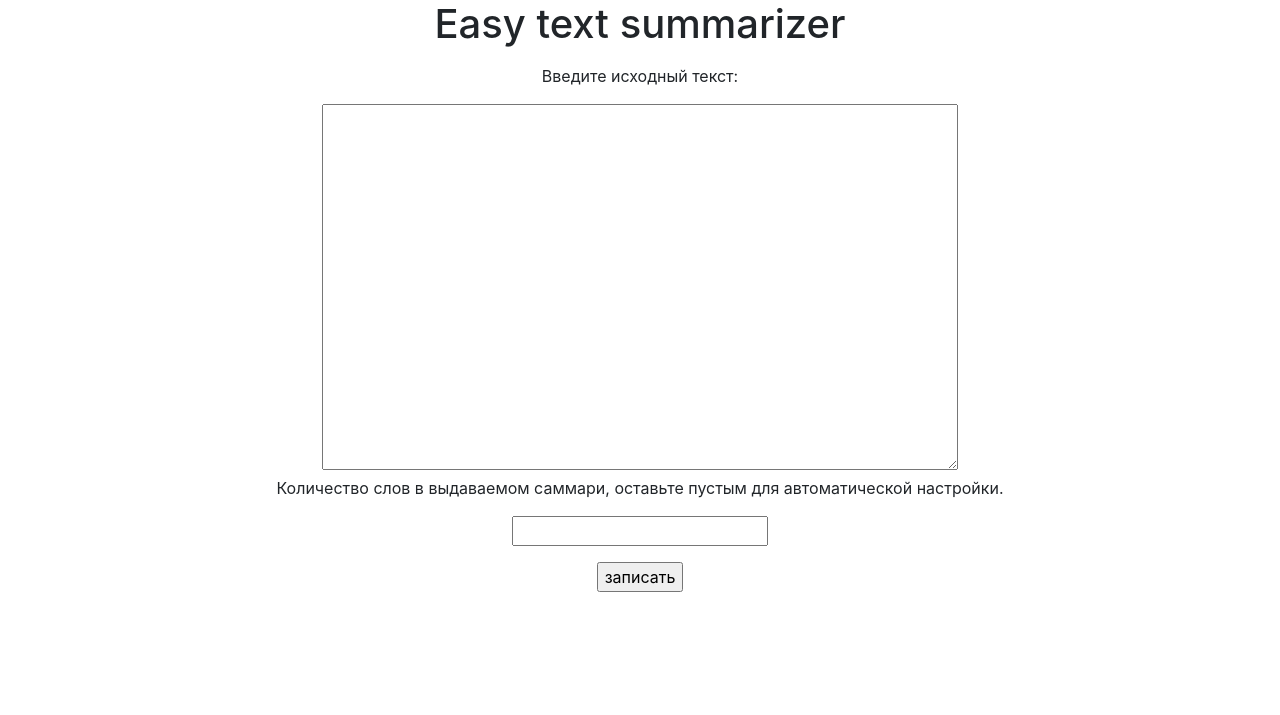
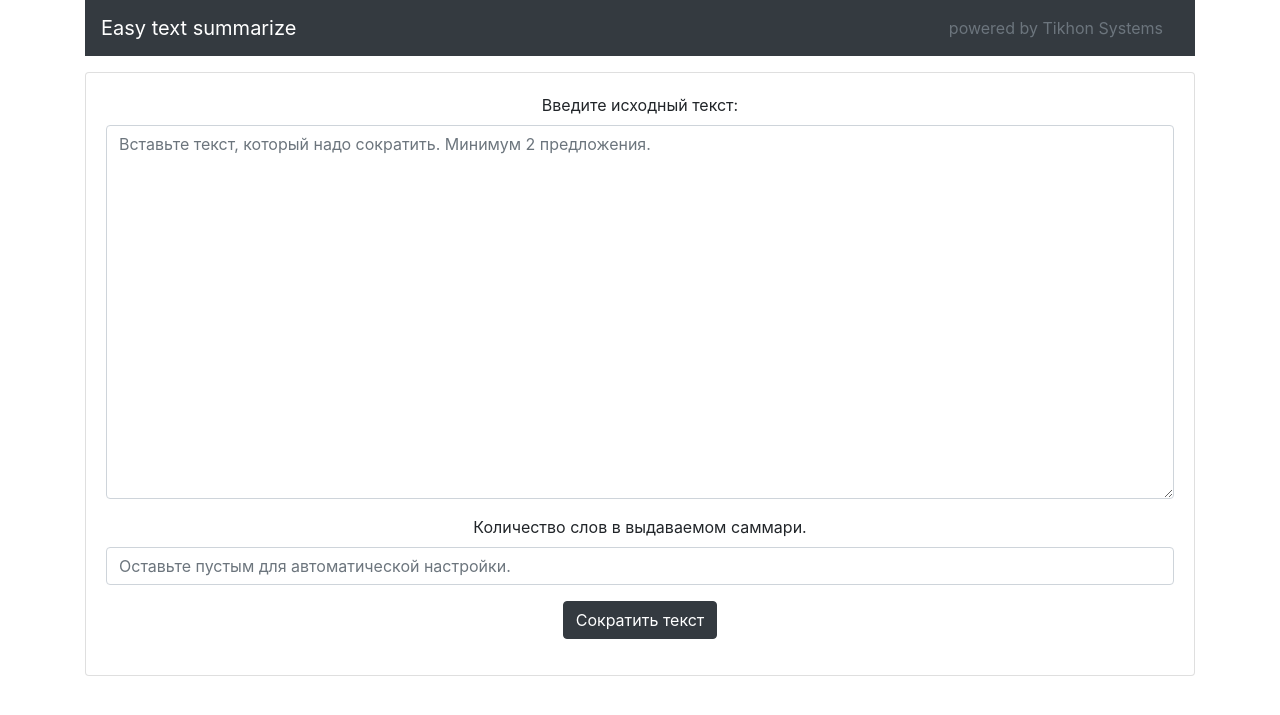
Before and after one commit to TikhonP/SVDnorm, a Django app: page / in a window 1280 px wide. Shown: the top 715 px of the page. Run offline with Django 3.2, Linux system fonts and the light colour scheme; some libraries are stand-ins or nearby versions.

Commit message:
New design!

```diff
--- a/moviesPred/predictions/templates/main.html
+++ b/moviesPred/predictions/templates/main.html
@@ -20,17 +20,30 @@
 <body>
 <div class="container">
     <div align="center">
-        <h1>Easy text summarizer</h1>
+        <nav class="navbar navbar-dark bg-dark" style="background-color: #e3f2fd;">
+            <a class="navbar-brand" href="/">Easy text summarize</a>
+            <a class="nav-link disabled" href="#" tabindex="-1" aria-disabled="true">powered by Tikhon Systems</a>
+        </nav>
         <p></p>
-        <p>Введите исходный текст:</p>
-        <p></p>
-        <form method="POST">
-            {% csrf_token %}
-            <textarea rows="15" cols="60" name="text"></textarea>
-            <p>Количество слов в выдаваемом саммари, оставьте пустым для автоматической настройки.</p>
-            <p><input type="text" name="wordcount"/></p>
-            <p><input type="submit" name="button" value="записать"/></p>
-        </form>
+        <div class="card">
+            <div class="card-body">
+                <form method="POST">
+                    <div class="form-group">
+                        {% csrf_token %}
+                        <label for="exampleFormControlTextarea1">Введите исходный текст:</label>
+                        <textarea class="form-control" id="exampleFormControlTextarea1" rows="15"
+                                  name="text" ,
+                                  placeholder="Вставьте текст, который надо сократить. Минимум 2 предложения."></textarea>
+                        <p></p>
+                        <label for="exampleFormControlTextarea1">Количество слов в выдаваемом саммари.</label>
+                        <input type="text" name="wordcount" class="form-control" id="exampleFormControlInput1"
+                               placeholder="Оставьте пустым для автоматической настройки.">
+                        <p></p>
+                        <button name="button" type="submit" class="btn btn-dark">Сократить текст</button>
+                    </div>
+                </form>
+            </div>
+        </div>
     </div>
 </div>
 </body>
```
Also changed, not shown: moviesPred/predictions/templates/text.html (+12 -5 lines).
